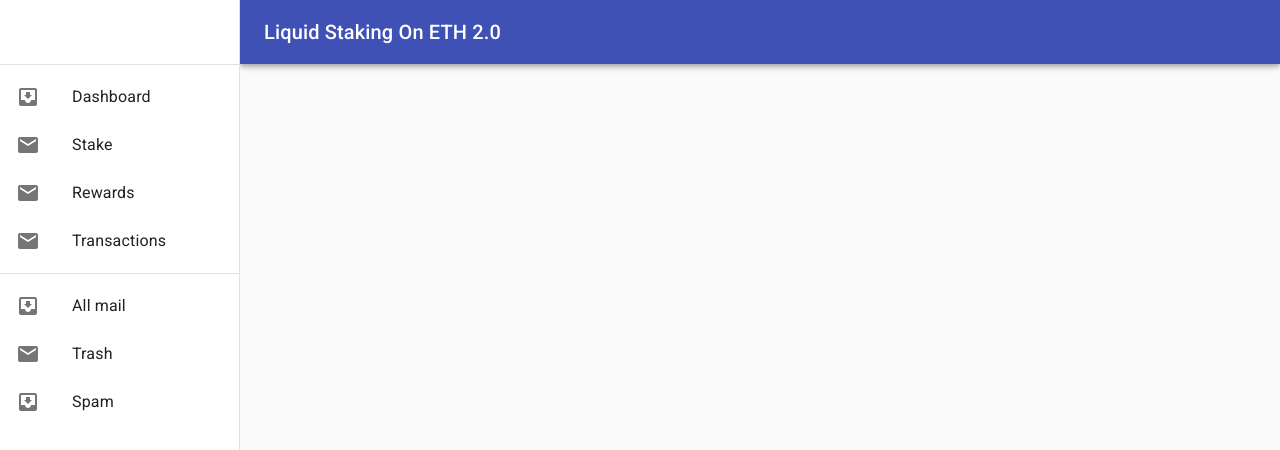
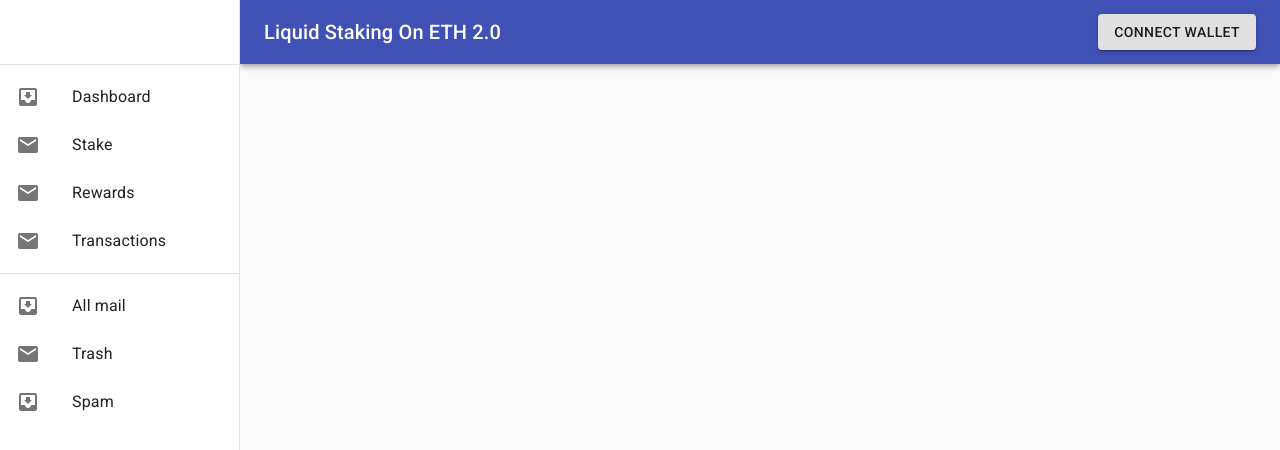
Before and after one commit to bcryptop2p/staking-frontend, a React (Create React App) app: page / in a window 1280 px wide. Shown: the top 450 px of the page. Built offline with nearby package versions, Linux system fonts and the light colour scheme.

Commit message:
connect wallet btn

```diff
--- a/src/components/Drawer.jsx
+++ b/src/components/Drawer.jsx
@@ -17,12 +17,16 @@ import Toolbar from '@material-ui/core/Toolbar';
 import Typography from '@material-ui/core/Typography';
 import { makeStyles, useTheme } from '@material-ui/core/styles';
 import { withRouter } from "react-router-dom";
+import Button from '@material-ui/core/Button';
 
 const drawerWidth = 240;
 
 const useStyles = makeStyles((theme) => ({
   root: {
     display: 'flex',
+  },
+  title: {
+    flexGrow: 1,
   },
   drawer: {
     [theme.breakpoints.up('sm')]: {
@@ -130,9 +134,10 @@ function ResponsiveDrawer(props) {
           >
             <MenuIcon />
           </IconButton>
-          <Typography variant="h6" noWrap>
+          <Typography variant="h6" className={classes.title}>
             Liquid Staking On ETH 2.0
           </Typography>
+          <Button variant="contained">Connect Wallet</Button>
         </Toolbar>
       </AppBar>
       <nav className={classes.drawer} aria-label="mailbox folders">
```
